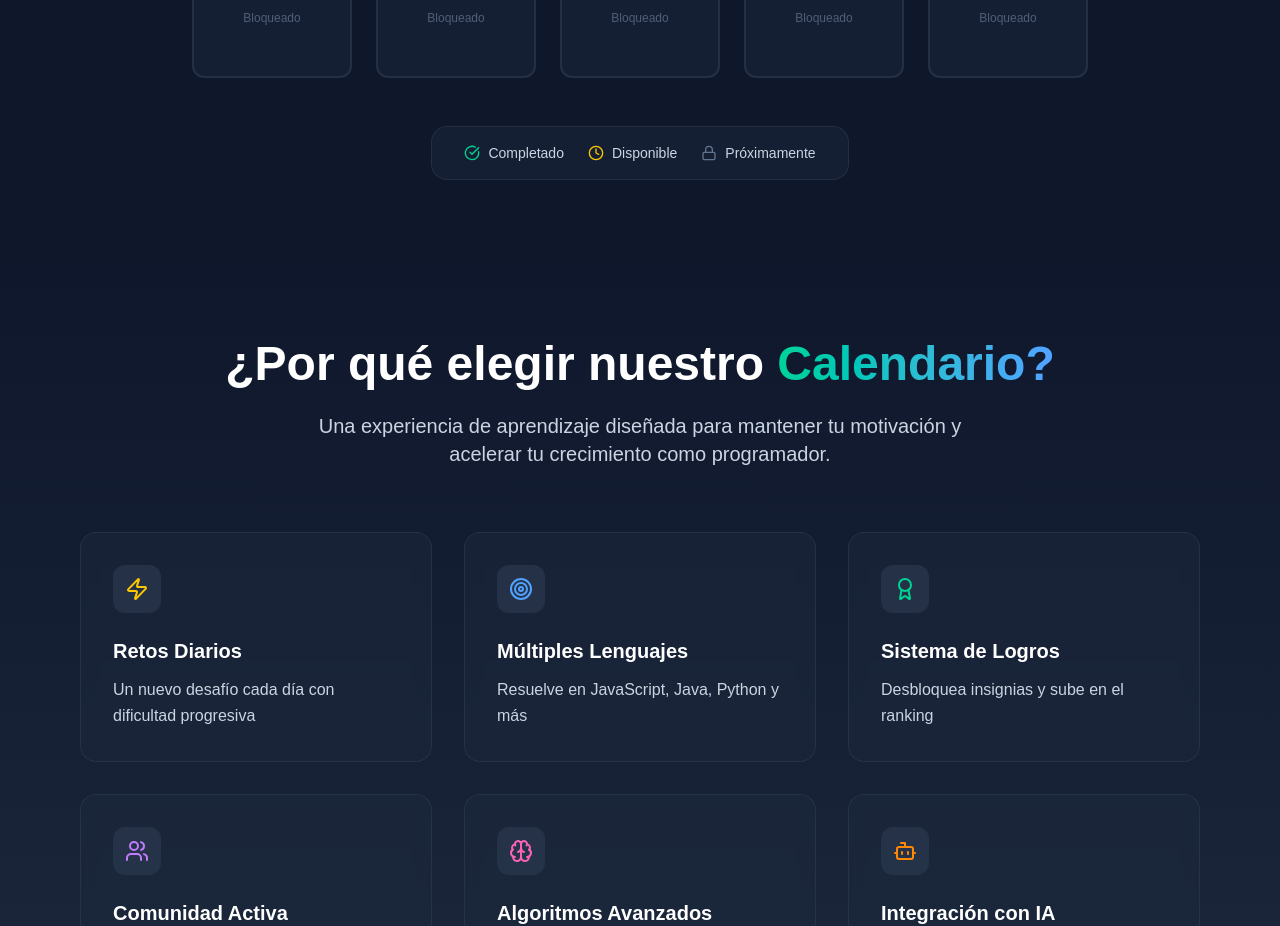
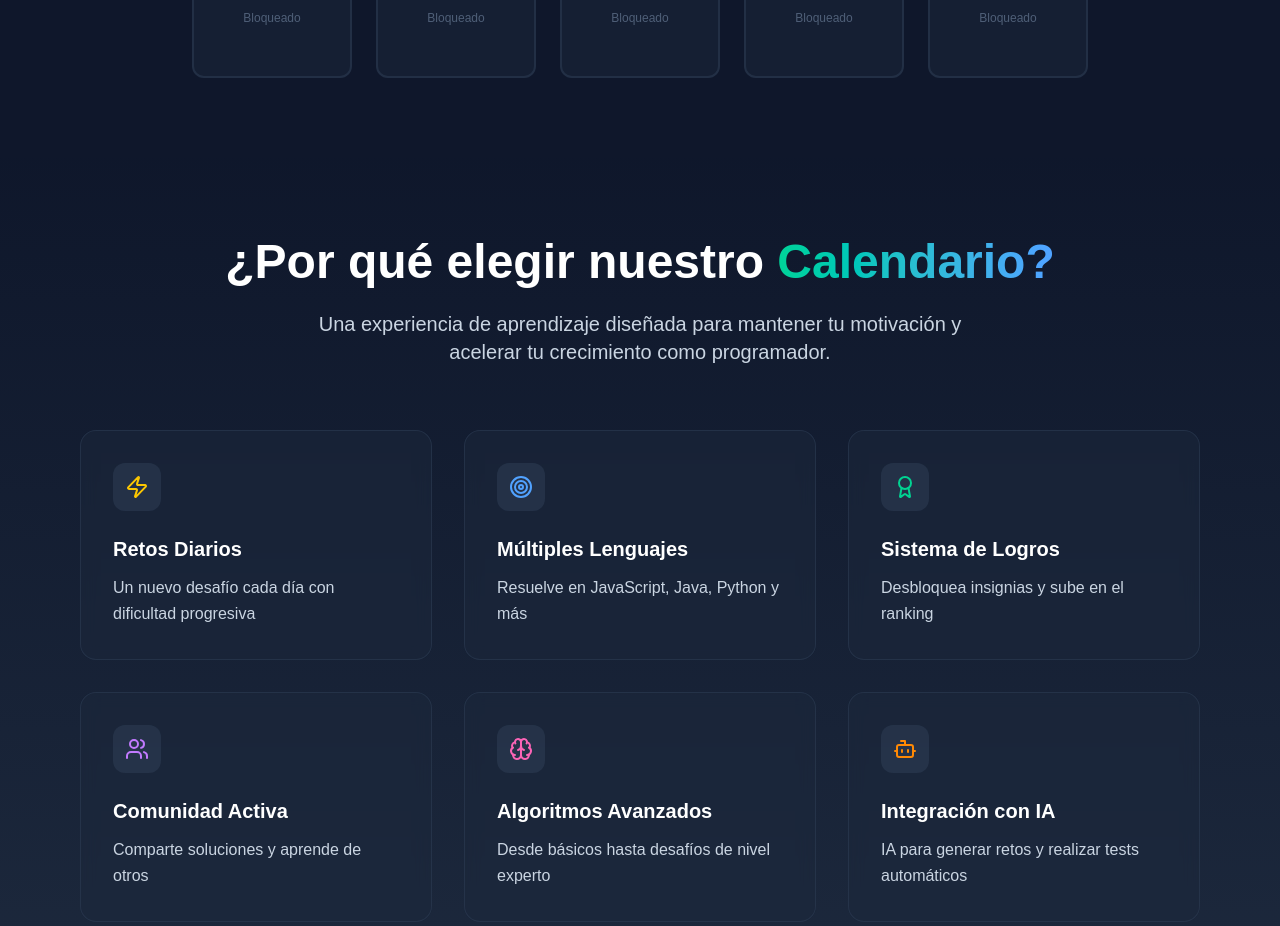
Before and after one commit to oscarruiz05/dev-challenge, a Next.js app: page / in a window 1280 px wide. Shown: the part 1890-2816 px from the top of the page. Built offline with nearby package versions, Linux system fonts and the light colour scheme.

Commit message:
Remove unused status indicators from CalendarGrid component

```diff
--- a/src/components/CalendarGrid.tsx
+++ b/src/components/CalendarGrid.tsx
@@ -90,23 +90,6 @@ const CalendarGrid = () => {
             );
           })}
         </div>
-
-        <div className="text-center mt-12">
-          <div className="inline-flex items-center gap-6 bg-slate-800/50 backdrop-blur-sm rounded-2xl px-8 py-4 border border-slate-700/50">
-            <div className="flex items-center gap-2">
-              <CheckCircle className="w-4 h-4 text-emerald-400" />
-              <span className="text-slate-300 text-sm">Completado</span>
-            </div>
-            <div className="flex items-center gap-2">
-              <Clock className="w-4 h-4 text-yellow-400" />
-              <span className="text-slate-300 text-sm">Disponible</span>
-            </div>
-            <div className="flex items-center gap-2">
-              <Lock className="w-4 h-4 text-slate-500" />
-              <span className="text-slate-300 text-sm">Próximamente</span>
-            </div>
-          </div>
-        </div>
       </div>
     </section>
   );
```
